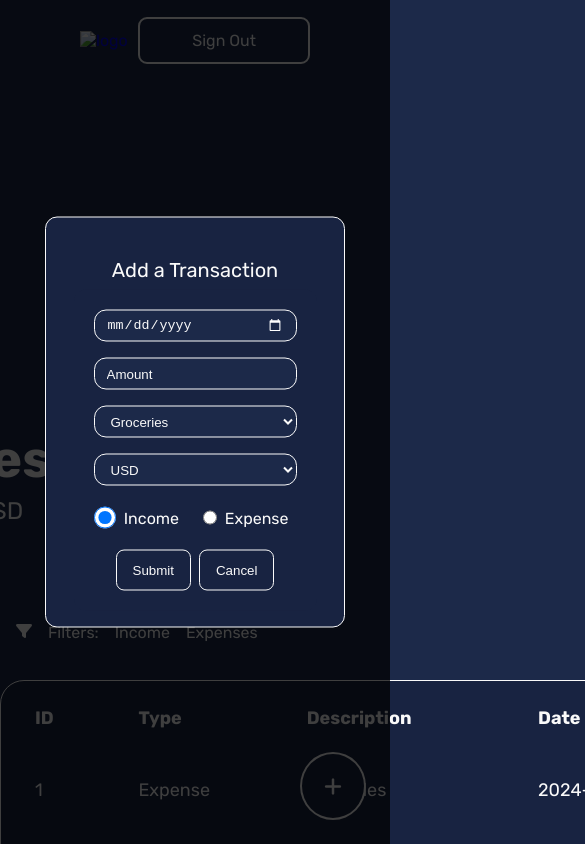
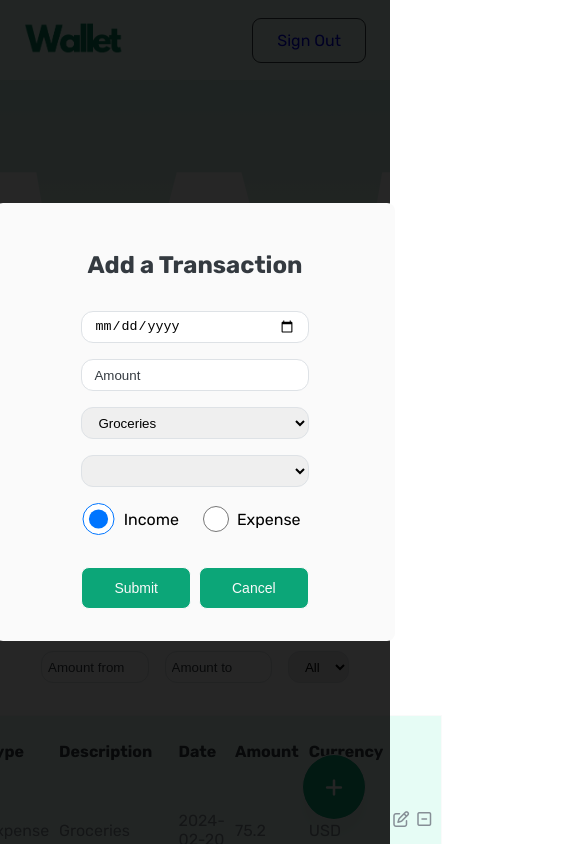
Before and after one commit to MGeorgesM/expense-tracker, a plain HTML site: page index.html in a window 390 px wide. Both pictures are taken after a click on the element 333 px from the left and 786 px from the top of the page. Shown: the top 844 px of the page, 585 px wide, since content can reach past the window. Drawn offline with nearby package versions, Linux system fonts and the light colour scheme; no server answers.

Commit message:
CSS HTML - Completed

```diff
--- a/index.html
+++ b/index.html
@@ -13,7 +13,7 @@
     <title>Dashboard</title>
 </head>
 
-<body class="primary-lighter-bg">
+<body>
     <header class="header">
         <section class="navbar flex space-between off-white-bg">
             <a href="#">
@@ -30,23 +30,24 @@
             <div class="hero-container flex">
                 <div class="hero-container-inner flex column primary-text">
                     <h1>Welcome <span id="user-greet">Georges</span></h1>
-                    <p>Your Current Balance is <span id="user-balance">10000.00</span><span> USD</span></p>
+                    <p class="secondary-text">Your Current Balance is <strong id="user-balance">10000.00</strong><span>
+                            USD</span></p>
                 </div>
             </div>
         </section>
     </header>
     <section class="main flex column center">
-        <div class="filters flex space-between primary-text">
+        <div class="filters flex primary-text">
             <div class="type-filters flex">
                 <i class="fa-solid fa-filter"></i>
                 <p>Filters:</p>
                 <span id="income-filter">Income</span>
                 <span id="expense-filter">Expenses</span>
             </div>
-            <div>
+            <div class="input-container">
                 <input type="number" id="amount-from-filter" placeholder="Amount from">
                 <input type="number" id="amount-to-filter" placeholder="Amount to">
-                <select id="currency-filter" class="primary-lighter-bg">
+                <select id="currency-filter">
                     <option value="All">All</option>
                 </select>
             </div>
@@ -69,9 +70,9 @@
         </div>
     </section>
     <section id="modal-bg">
-        <div class="hidden add-edit-transaction-modal center column primary-text primary-bg" id="add-transaction-modal">
-            <h3>Add a Transaction</h3>
-            <div class="add-edit-transaction-modal-content flex column center primary-bg">
+        <div class="hidden add-edit-transaction-modal center column" id="add-transaction-modal">
+            <h3 class="primary-text">Add a Transaction</h3>
+            <div class="add-edit-transaction-modal-content flex column center">
                 <input type="hidden" id="transactionId">
                 <input type="date" id="dateInput">
                 <input type="number" id="amountInput" placeholder="Amount">
@@ -79,10 +80,7 @@
                     <select id="descriptionInput"></select>
                 </div>
                 <div>
-                    <select id="currencyInput">
-                        <option value="USD">USD</option>
-                        <option value="EUR">EUR</option>
-                    </select>
+                    <select id="currencyInput"></select>
                 </div>
                 <div id="typeInput" class="type-input">
                     <div class="flex center">
@@ -103,14 +101,14 @@
             </div>
         </div>
     </section>
-    <div class="hidden confirmation-modal column center primary-text primary-bg" id="confirmation-modal">
+    <div class="hidden confirmation-modal column center primary-text" id="confirmation-modal">
         <h3>Are you sure?</h3>
         <div class="add-edit-transaction-modal-btns flex center">
             <button id="delete-transaction-btn" class="add-transaction-btn primary-bg">Yes</button>
             <button id="cancel-delete-transaction-btn" class="add-transaction-btn primary-bg">Cancel</button>
         </div>
     </div>
-    <div class="add-btn primary-bg primary-text flex center" id="add-transaction-btn">
+    <div class="add-btn primary-text flex center" id="add-transaction-btn">
         <i class="fa-solid fa-plus"></i>
     </div>
     <script src="https://unpkg.com/axios/dist/axios.min.js"></script>
--- a/scripts/index.js
+++ b/scripts/index.js
@@ -223,8 +223,10 @@ const populateTransaction = (transaction) => {
     // }
 
     const formattedDate = formatDate(transaction.date);
+    let transactionFormat = '';
+    transaction.type === 'Income' ? transactionFormat = 'income' : ''
 
-    transactionsContainer.innerHTML += `<tr>
+    transactionsContainer.innerHTML += `<tr class="${transactionFormat}">
                                             <td>${transaction.id}</td>
                                             <td>${transaction.type}</td>
                                             <td>${transaction.description}</td>
@@ -495,8 +497,8 @@ if (document.title === 'Dashboard') {
     logoutBtn.addEventListener('click', logout);
 
     getCurrentUser();
-    // calculateBalance();
+    calculateBalance();
     populateDescriptionInput();
-    // populateCurrencies();
+    populateCurrencies();
     populateTransactions(originalUserTransactions);
 }
--- a/styles/colors.css
+++ b/styles/colors.css
@@ -1,19 +1,11 @@
 .primary-text {
-    color: #fafafa;
+    color: #343a40;
 }
 
 .secondary-text {
-    color: #47526D;
+    color: #868e96;
 }
 
 .primary-bg {
-    background-color: #182341;
+    background-color: #e6fcf5;
 }
-
-.primary-darker-bg {
-    background-color: #0C142C;
-}
-
-.primary-lighter-bg{
-    background-color: #1C2949;
-}
--- a/styles/index.css
+++ b/styles/index.css
@@ -1,33 +1,28 @@
 .header {
   height: 600px;
   position: relative;
-  /* background-image: linear-gradient(rgba(34, 34, 34, 0.6),
-          rgba(34, 34, 34, 0.6)),
-      url(/assets/hero.jpg); */
+  background-image: linear-gradient(rgba(255, 255, 255, 0.75),
+      rgb(255, 255, 255)),
+    url(/assets/hero.jpg);
   background-size: cover;
 }
 
 .navbar {
   height: 80px;
   padding: 0 80px;
+  background-color: #e6fcf5;
+  z-index: 1;
 }
 
 .logo {
   height: 32px;
   cursor: pointer;
+  z-index: 2;
 }
-
-/* .nav-list {
-  list-style: none;
-  align-items: center;
-  gap: 80px;
-  margin: 0;
-} */
 
 .nav-btn:link,
 .nav-btn:visited {
-  color: #fafafa;
-  border: 2px solid #fafafa;
+  border: 1px solid #343a40;
   background-color: none;
   padding: 12px 52px;
   border-radius: 9px;
@@ -35,22 +30,10 @@
 
 .nav-btn:hover,
 .nav-btn:active {
-  border: 2px solid #47526D;
-  color: #47526D;
+  color: #fafafa;
+  border: none;
+  background-color: #0ca678;
 }
-
-/* .btn:link,
-.btn:visited {
-  color: #fafafa;
-  border: 2px solid #fafafa;
-  background-color: none;
-}
-
-.btn:hover,
-.btn:active {
-  border: 2px solid #47526D;
-  color: #47526D;
-} */
 
 .hero-container {
   width: 1200px;
@@ -60,7 +43,6 @@
   bottom: 10%;
   transform: translate(-50%);
 }
-
 
 .hero-container-inner h1 {
   font-size: 52px;
@@ -74,27 +56,26 @@
   line-height: 1.05;
 }
 
-
 .main {
   margin: 0 auto;
+  padding-bottom: 128px;
   gap: 16px;
   width: 1200px;
 }
 
 .filters {
+  justify-content: space-between;
   padding: 16px;
   width: 100%;
 }
 
 input,
 select {
-  color: #fafafa;
   height: 32px;
   border-radius: 12px;
-  border: 1px solid #fafafa;
+  border: 1px solid #dee2e6;
   padding: 0 12px;
   overflow: hidden;
-  background-color: #1C2949;
 }
 
 option {
@@ -102,20 +83,21 @@ option {
 }
 
 ::placeholder {
-  color: #fafafa;
+  color: #343a40;
 }
 
 .type-filters {
   gap: 16px;
-  cursor: pointer;
 }
 
 .type-filters span:hover {
-  color: #47526d;
+  color: #96f2d7;
+  cursor: pointer;
 }
 
 .table {
   width: 100%;
+  box-shadow: 0px 15px 20px 0 rgba(0, 0, 0, 0.025);
 }
 
 table {
@@ -131,9 +113,8 @@ td {
   text-align: left;
 }
 
-tbody tr:not(:last-child),
-thead tr {
-  border-bottom: 1px solid #47526D;
+tbody tr {
+  color: #868e96;
 }
 
 tr th {
@@ -146,7 +127,7 @@ tr th {
 
 .table-actions i:hover {
   cursor: pointer;
-  color: #8193c0;
+  color: #0ca678;
 }
 
 .add-btn {
@@ -155,49 +136,34 @@ tr th {
   right: 24px;
   padding: 24px;
   border-radius: 50%;
-  border: 2px solid #fafafa;
+  border: 1px solid #f1f3f5;
+  box-shadow: 0px 15px 20px 0 rgba(0, 0, 0, 0.05);
+  background-color: #0ca678;
   cursor: pointer;
 }
 
 .add-btn i {
+  color: #fafafa;
   scale: 1.25;
 }
 
-/* .add-edit-transaction-modal-bg {
-  position: fixed;
-  top: 0;
-
-  height: 100vh;
-  width: 100%;
-  background-color: blanchedalmond;
-} */
-
 .add-edit-transaction-modal,
 .confirmation-modal {
-  width: 300px;
   display: flex;
   position: fixed;
+  width: 400px;
   top: 50%;
   left: 50%;
   transform: translate(-50%, -50%);
   z-index: 9999;
-  border-radius: 12px;
-  border: 1px solid #fafafa;
+  border-radius: 8px;
+  background-color: #fafafa;
   padding: 16px;
-  /* opacity: 0;
-  transition: opacity 0.3s ease; */
 }
 
-.add-edit-transaction-modal.show {
-  opacity: 1;
-}
-
-
 .add-edit-transaction-modal h3 {
-  font-size: 20px;
-  padding-top: 24px;
-  padding-bottom: 8px;
-  font-weight: 400;
+  font-size: 24px;
+  padding: 32px 0;
 }
 
 .confirmation-modal h3 {
@@ -206,7 +172,6 @@ tr th {
 }
 
 .add-edit-transaction-modal-content {
-  padding: 20px;
   border-radius: 12px;
   gap: 16px;
 }
@@ -227,10 +192,6 @@ tr th {
   width: 100%;
 }
 
-#dateInput::-webkit-calendar-picker-indicator {
-  filter: invert(1);
-}
-
 .type-input div {
   gap: 16px;
 }
@@ -240,12 +201,19 @@ tr th {
 }
 
 .add-edit-transaction-modal-btns {
+  padding: 16px 0;
   gap: 8px;
 }
 
+.add-edit-transaction-modal-btns button {
+  font-size: 14px;
+  color: #fafafa;
+  background-color: #0ca678;
+  padding: 12px 32px;
+}
+
 .add-edit-transaction-modal-btns button:hover {
-  border-color: #8193c0;
-  color: #8193c0;
+  background-color: #099268;
   cursor: pointer;
 }
 
@@ -255,14 +223,8 @@ tr th {
   left: 0;
   width: 100%;
   height: 100%;
-  background-color: rgba(0, 0, 0, 0.75);
+  background-color: rgba(0, 0, 0, 0.85);
   z-index: 9998;
-  /* opacity: 0;
-  transition: opacity 0.3s ease; */
-}
-
-.add-edit-transaction-modal-overlay.show {
-  opacity: 0.5;
 }
 
 .add-transaction-btn {
@@ -272,6 +234,10 @@ tr th {
   border: 1px solid #fafafa;
 }
 
+.income {
+  color: #343a40;
+}
+
 .clicked {
   color: #8193c0
 }
--- a/styles/queries.css
+++ b/styles/queries.css
@@ -1,5 +1,83 @@
-@media screen and (max-width:1344px) {}
+@media screen and (max-width:1344px) {
+    .hero-container {
+        max-width: 90%;
+    }
 
-@media screen and (max-width:944px) {}
+    .hero-container-inner {
+        align-items: left;
+        width: 100%;
+    }
 
-@media screen and (max-width:850px) {}
+    .main {
+        gap: 16px;
+        width: 95%;
+    }
+}
+
+@media screen and (max-width:944px) {
+    .hero-container {
+        max-width: 80%;
+    }
+
+    .main {
+        width: 100%;
+    }
+
+    .filters {
+        align-items: center;
+        justify-content: center;
+        gap: 16px;
+    }
+
+    table {
+        border-radius: 0;
+        padding: 0 4px;
+        font-size: 16px;
+    }
+}
+
+@media screen and (max-width:850px) {
+    .navbar {
+        max-width: 100%;
+        padding: 0 24px;
+    }
+
+    th,
+    td {
+        padding: 24px 4px;
+        text-align: left;
+    }
+
+    .filters input {
+        padding: 0 6px;
+        width: 30%;
+    }
+
+    .input-container {
+        display: flex;
+        justify-content: center;
+        gap: 16px;
+    }
+}
+
+@media screen and (max-width:600px) {
+
+    .nav-btn:link,
+    .nav-btn:visited {
+        padding: 12px 24px;
+    }
+
+    .hero-container {
+        max-width: 95%;
+    }
+
+    .hero-container h1,
+    p {
+        text-align: center;
+    }
+
+    .filters {
+        flex-direction: column;
+    }
+
+}
--- a/styles/utilities.css
+++ b/styles/utilities.css
@@ -56,20 +56,3 @@ ul {
 .box-shadow {
     box-shadow: 0 20px 20px 0 rgba(0, 0, 0, 0.1);
 }
-
-.btn:link,
-.btn:visited {
-    font-size: 20px;
-    font-weight: 600;
-    background-color: none;
-    border: 2px solid #fafafa;
-    color: #fafafa;
-    text-decoration: none;
-    display: inline-block;
-    padding: 16px 32px;
-    border-radius: 9px;
-}
-
-.btn:hover {
-    cursor: pointer;
-}
```
Also changed, not shown: pages/sign-in.html (+5 -3 lines), pages/sign-up.html (+2 -2 lines), styles/signin-register.css (+11 -12 lines), assets/hero.jpg (added), assets/logo.png (added).
